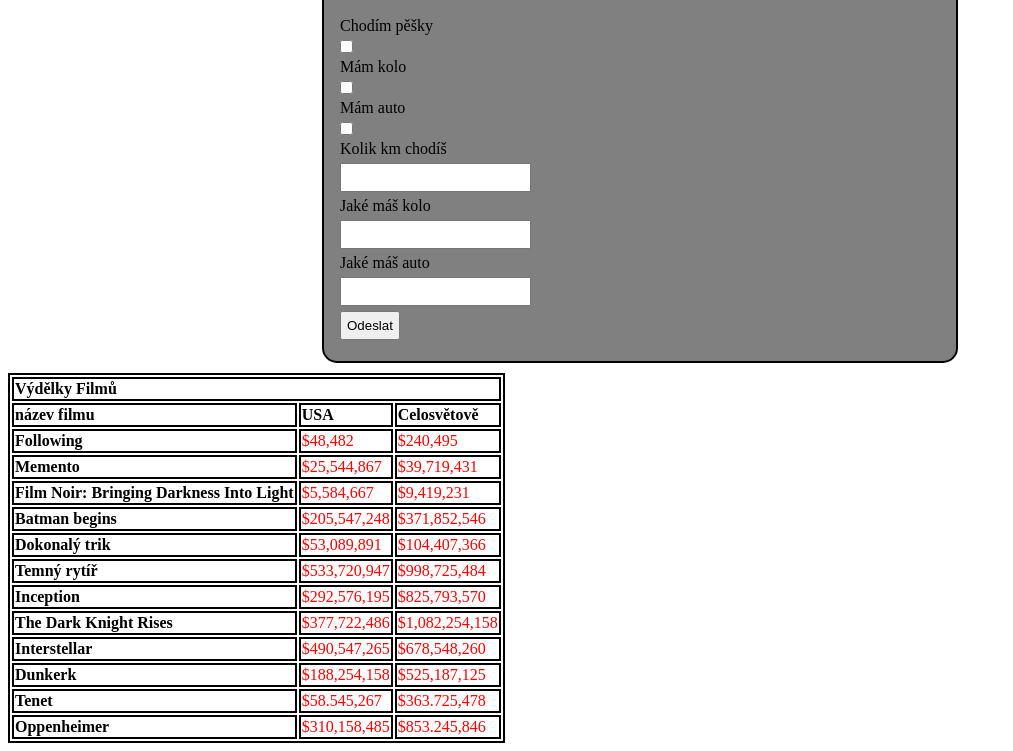
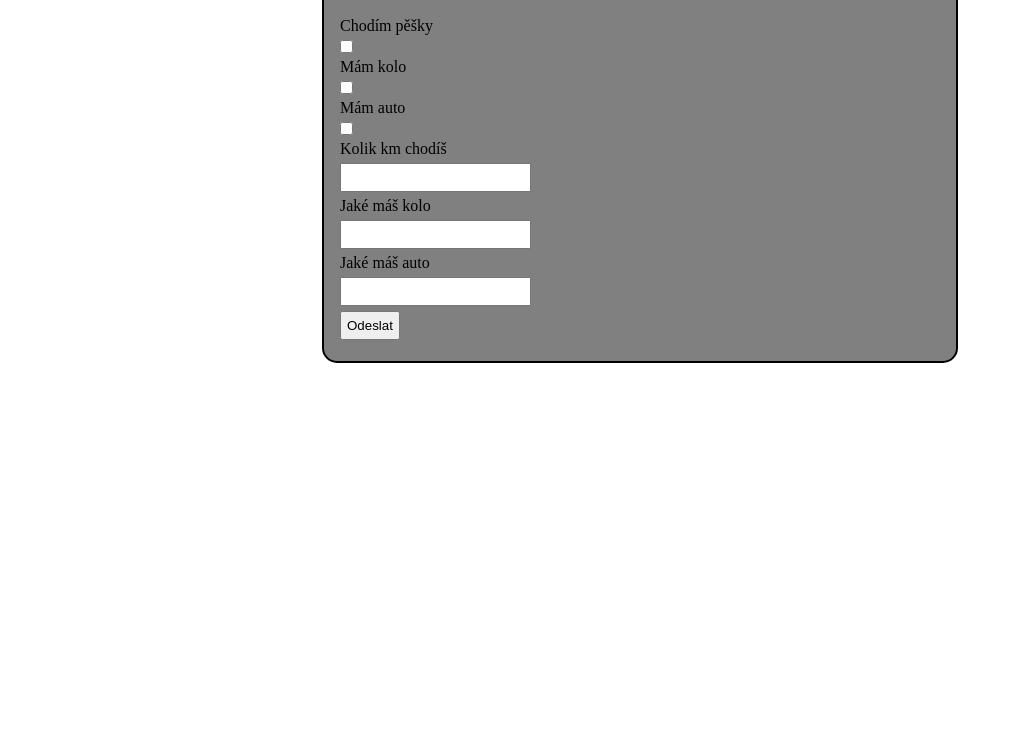
Before and after one commit to AdamStefek/PVAprojekt, a plain HTML site: page form.html in a window 1280 px wide. Shown: the part 460-1211 px from the top of the page, without its empty margins (0-1013 px from the left). After the commit the page ends 833 px from the top, so only its background shows below. Drawn offline with Linux system fonts and the light colour scheme.

Commit message:
21.11.2023

```diff
--- a/css/style.css
+++ b/css/style.css
@@ -264,7 +264,6 @@ th{
 
     #what .item {
         margin: auto;
-
     }
 
 
--- a/form.html
+++ b/form.html
@@ -86,80 +86,5 @@
           <input type="submit" value="Odeslat">
       </form>
   </div>
-<table>
-  <thead>
-    <tr>
-      <th colspan="3" class="nadpis">Výdělky Filmů</th>
-    </tr>
-  </thead>
-  <tbody>
-    <tr>
-      <th>název filmu</th>
-      <th>USA</th>
-      <th>Celosvětově</th>
-    </tr>
-    <tr>
-      <th>Following</th>
-      <td>$48,482</td>
-      <td>$240,495</td>
-    </tr>
-    <tr>
-      <th>Memento</th>
-      <td>$25,544,867</td>
-      <td>$39,719,431</td>
-    </tr>
-    <tr>
-      <th>Film Noir: Bringing Darkness Into Light</th>
-      <td>$5,584,667</td>
-      <td>$9,419,231</td>
-    </tr>
-    <tr>
-      <th>Batman begins</th>
-      <td>$205,547,248</td>
-      <td>$371,852,546</td>
-    </tr>
-    <tr>
-      <th>Dokonalý trik</th>
-      <td>$53,089,891</td>
-      <td>$104,407,366</td>
-    </tr>
-    <tr>
-      <th>Temný rytíř</th>
-      <td>$533,720,947</td>
-      <td>$998,725,484</td>
-    </tr>
-    <tr>
-      <th>Inception</th>
-      <td>$292,576,195</td>
-      <td>$825,793,570</td>
-    </tr>
-    <tr>
-      <th>The Dark Knight Rises</th>
-      <td>$377,722,486</td>
-      <td>$1,082,254,158</td>
-    </tr>
-    <tr>
-      <th>Interstellar</th>
-      <td>$490,547,265</td>
-      <td>$678,548,260</td>
-    </tr>
-    <tr>
-      <th>Dunkerk</th>
-      <td>$188,254,158</td>
-      <td>$525,187,125</td>
-    </tr>
-    <tr>
-      <th>Tenet</th>
-      <td>$58.545,267</td>
-      <td>$363.725,478</td>
-    </tr>
-    <tr>
-      <th>Oppenheimer</th>
-      <td>$310,158,485</td>
-      <td>$853.245,846</td>
-    </tr>
-  </tbody>
-</table>
-
 </body>
 </html>
```
Also changed, not shown: index.html (+1 -0 lines).
